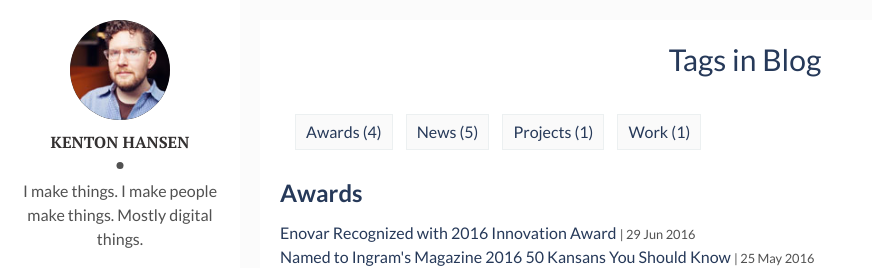
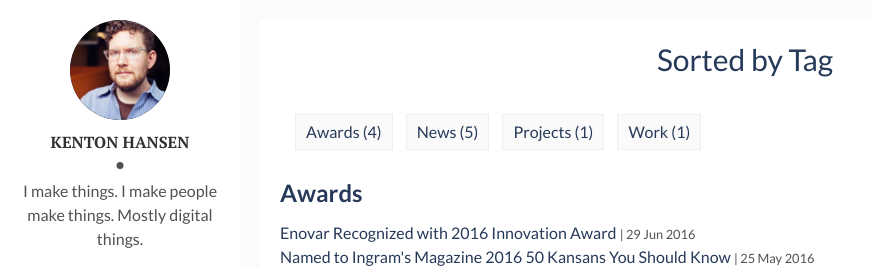
Before and after one commit to kentonh/kentonh, a Jekyll site: the page built from tags.html, in a window 1280 px wide. Shown: the top 268 px of the page, without its empty margins (0-872 px from the left). Built offline with Jekyll 4.4.1, drawn with Linux system fonts in a browser that asks for light colours.

Commit message:
minor edits to Tag views

```diff
--- a/_layouts/post.html
+++ b/_layouts/post.html
@@ -27,7 +27,7 @@ layout: main
           {% endfor %}
         </div>
       </div>
-      {% include disqus.html %}
+      <!-- {% include disqus.html %} -->
     </div> <!-- End Wrap Content -->
   </div> <!-- End Page Content -->
 </article> <!-- End Article Page -->
--- a/tags.html
+++ b/tags.html
@@ -7,7 +7,7 @@ permalink: /tags/
 {% assign tag_words = site_tags | split:',' | sort %}
 
 <section class="blog-tags">
-  <h1>Tags in Blog</h1>
+  <h1>Sorted by Tag</h1>
   <ul class="tags">
 <!--  cycles through tag list and creates header row of all tags used in site with accompanying per-tag counts...-->
   {% for item in (0..site.tags.size) %}{% unless forloop.last %}
```
